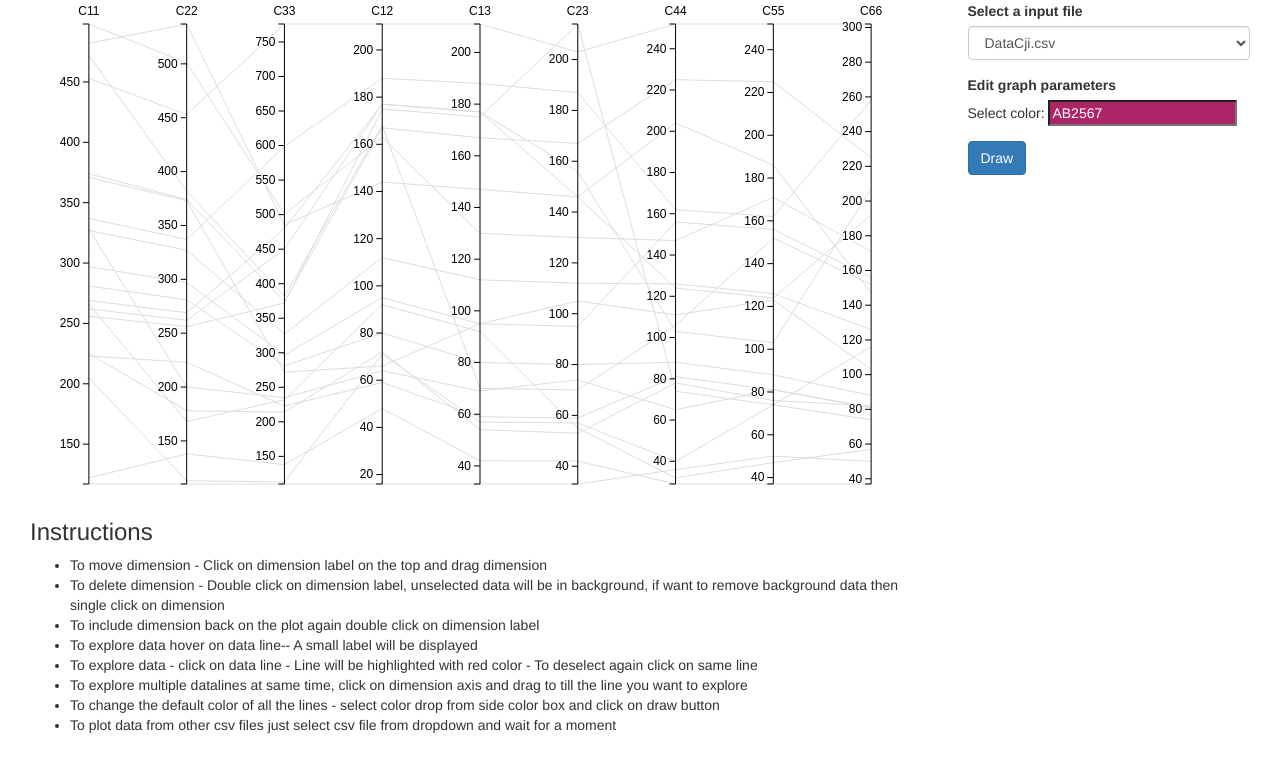
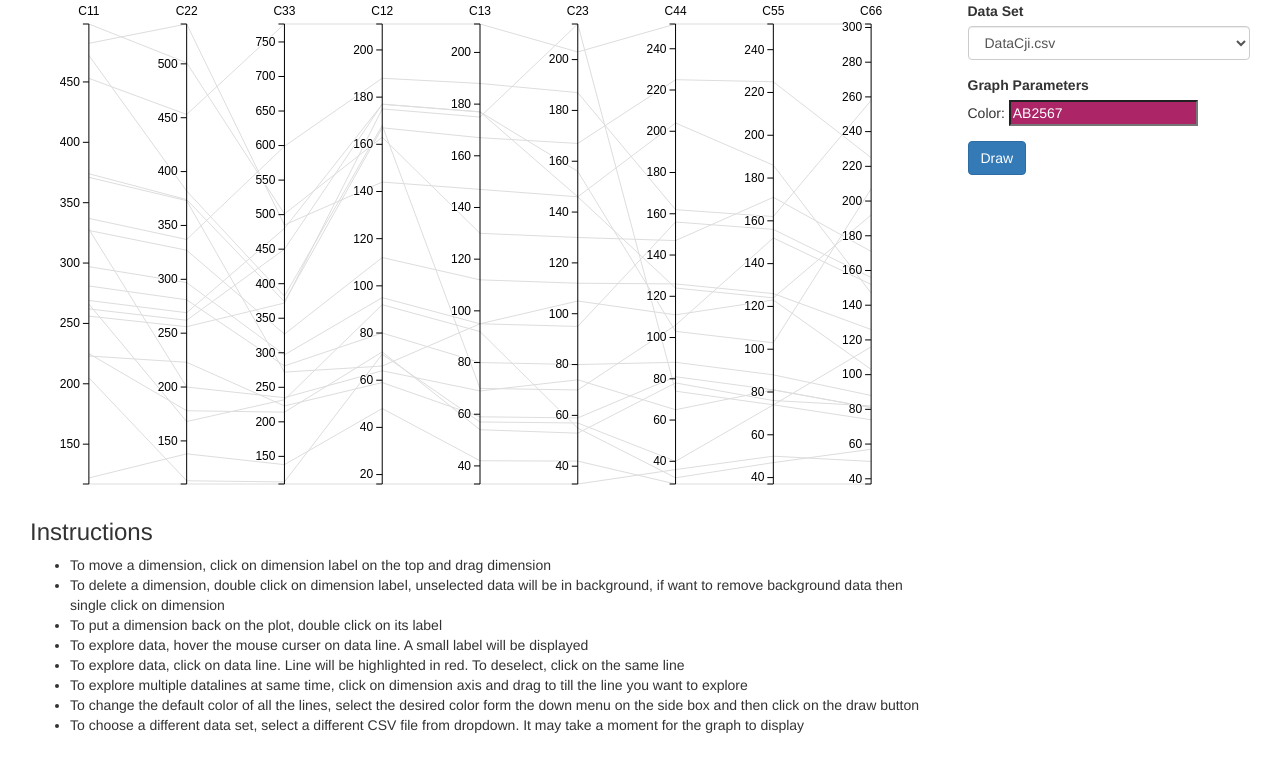
Before and after one commit to parsa/sciviz-pcv, a plain HTML site: page index.html in a window 1280 px wide. Shown: the part 76-849 px from the top of the page. Drawn offline with nearby package versions, Linux system fonts and the light colour scheme.

Commit message:
Added authors information. Cleaned up index.html

```diff
--- a/index.html
+++ b/index.html
@@ -1,4 +1,16 @@
 <!DOCTYPE html>
+<!--
+CS7443
+Scientific Information Visualization
+Dr. Bijaya Karki
+Fall 2016
+
+Team:
+    Sandeep Ingale
+    Shungeng Zhang
+    Parsa Amini
+-->
+
 <html>
 <head>
     <meta charset="utf-8">
@@ -6,8 +18,9 @@
     <link rel="stylesheet" href="https://maxcdn.bootstrapcdn.com/bootstrap/3.3.7/css/bootstrap.min.css">
     <script src="https://d3js.org/d3.v3.min.js"></script>
     <script src="https://code.jquery.com/jquery-3.1.1.min.js"></script>
-    <script src="https://maxcdn.bootstrapcdn.com/bootstrap/3.3.7/js/bootstrap.min.js" integrity="sha384-Tc5IQib027qvyjSMfHjOMaLkfuWVxZxUPnCJA7l2mCWNIpG9mGCD8wGNIcPD7Txa" crossorigin="anonymous"></script>
+    <script src="https://maxcdn.bootstrapcdn.com/bootstrap/3.3.7/js/bootstrap.min.js"></script>
     <script src="jscolor.min.js" type="text/javascript"></script>
+    <script src="script.js" type="text/javascript"></script>
 </head>
 <body onload="draw()">
     <div class="container-fluid">
@@ -17,38 +30,36 @@
             <div id="instructions">
                 <h3>Instructions</h3>
                 <ul>
-                    <li>To move dimension - Click on dimension label on the top and drag dimension</li>
-                    <li>To delete dimension - Double click on dimension label, unselected data will be in background, if want to remove background data then single click on dimension</li>
-                    <li>To include dimension back on the plot again double click on dimension label</li>
-                    <li>To explore data hover on data line-- A small label will be displayed</li>
-                    <li>To explore data - click on data line - Line will be highlighted with red color - To deselect again click on same line</li>
+                    <li>To move a dimension, click on dimension label on the top and drag dimension</li>
+                    <li>To delete a dimension, double click on dimension label, unselected data will be in background, if want to remove background data then single click on dimension</li>
+                    <li>To put a dimension back on the plot, double click on its label</li>
+                    <li>To explore data, hover the mouse curser on data line. A small label will be displayed</li>
+                    <li>To explore data, click on data line. Line will be highlighted in red. To deselect, click on the same line</li>
                     <li>To explore multiple datalines at same time, click on dimension axis and drag to till the line you want to explore</li>
-                    <li>To change the default color of all the lines - select color drop from side color box and click on draw button</li>
-                    <li>To plot data from other csv files just select csv file from dropdown and wait for a moment</li>
+                    <li>To change the default color of all the lines, select the desired color form the down menu on the side box and then click on the draw button</li>
+                    <li>To choose a different data set, select a different CSV file from dropdown. It may take a moment for the graph to display</li>
                 </ul>
             </div>
         </div>
         <div class="col-sm-3">
             <div class="form-group">
                 <legend>
-                    <h3>Graph parameters</h3>
+                    <h3>Graph Parameters</h3>
                 </legend>
-                <label for="exampleSelect2">Select a input file</label>
+                <label for="exampleSelect2">Data Set</label>
                 <select class="form-control" id="ddlViewBy" onchange="draw()">
                     <option value="1">DataViscosity.csv</option>
                     <option value="2" selected="selected">DataCji.csv</option>
-                    <option value="3"></option>
                 </select>
             </div>
             <div class="form-group">
-                <label>Edit graph parameters</label>
-                <div>Select color:
+                <label>Graph Parameters</label>
+                <div>Color:
                     <input class="jscolor" value="ab2567" id="color">
                 </div>
             </div>
             <button type="submit" class="btn btn-primary" onclick="draw()">Draw</button>
         </div>
     </div>
-    <script src="script.js" type="text/javascript"></script>
 </body>
 </html>
```
Also changed, not shown: script.js (+10 -0 lines), style.css (+10 -0 lines).
